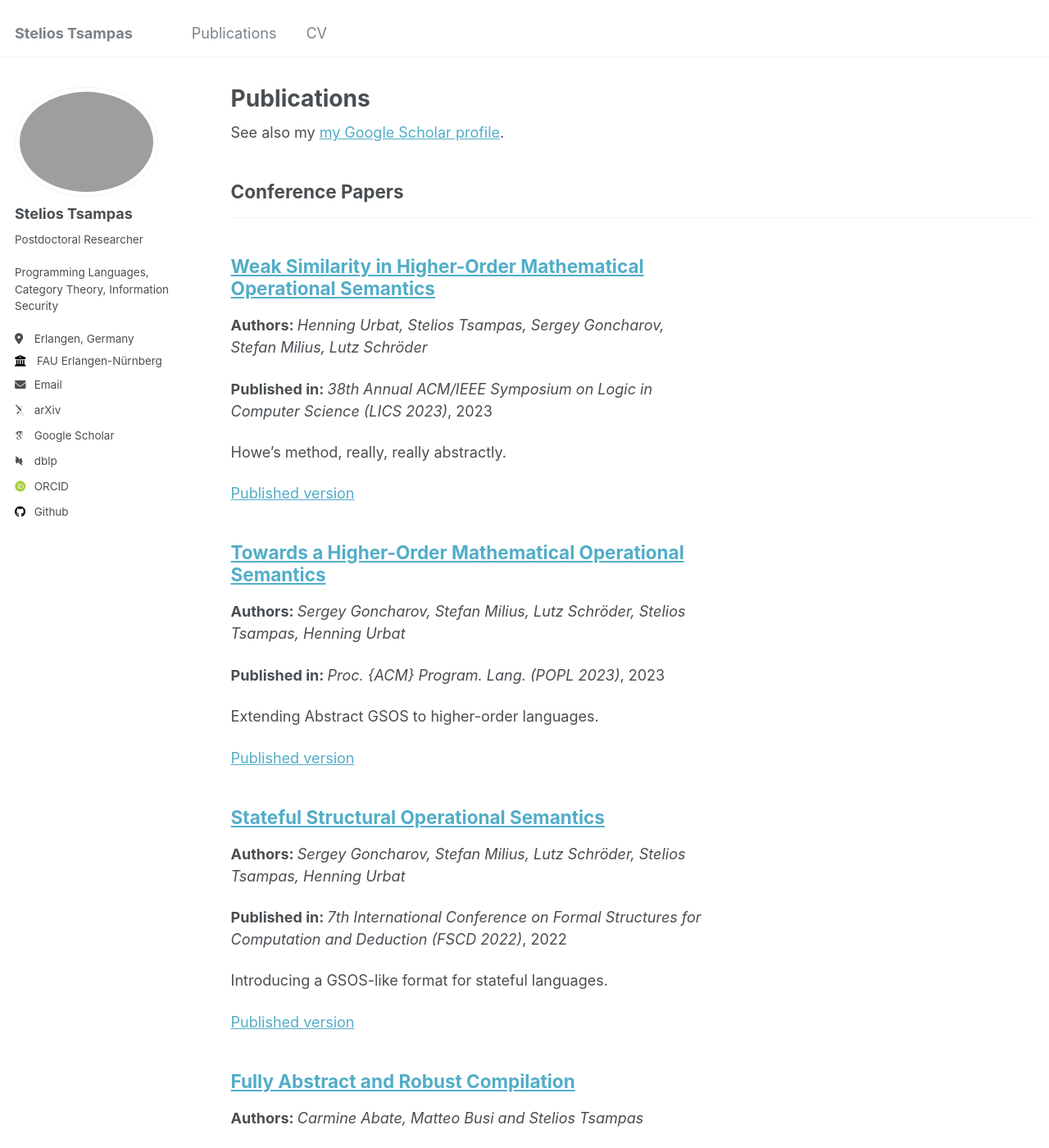
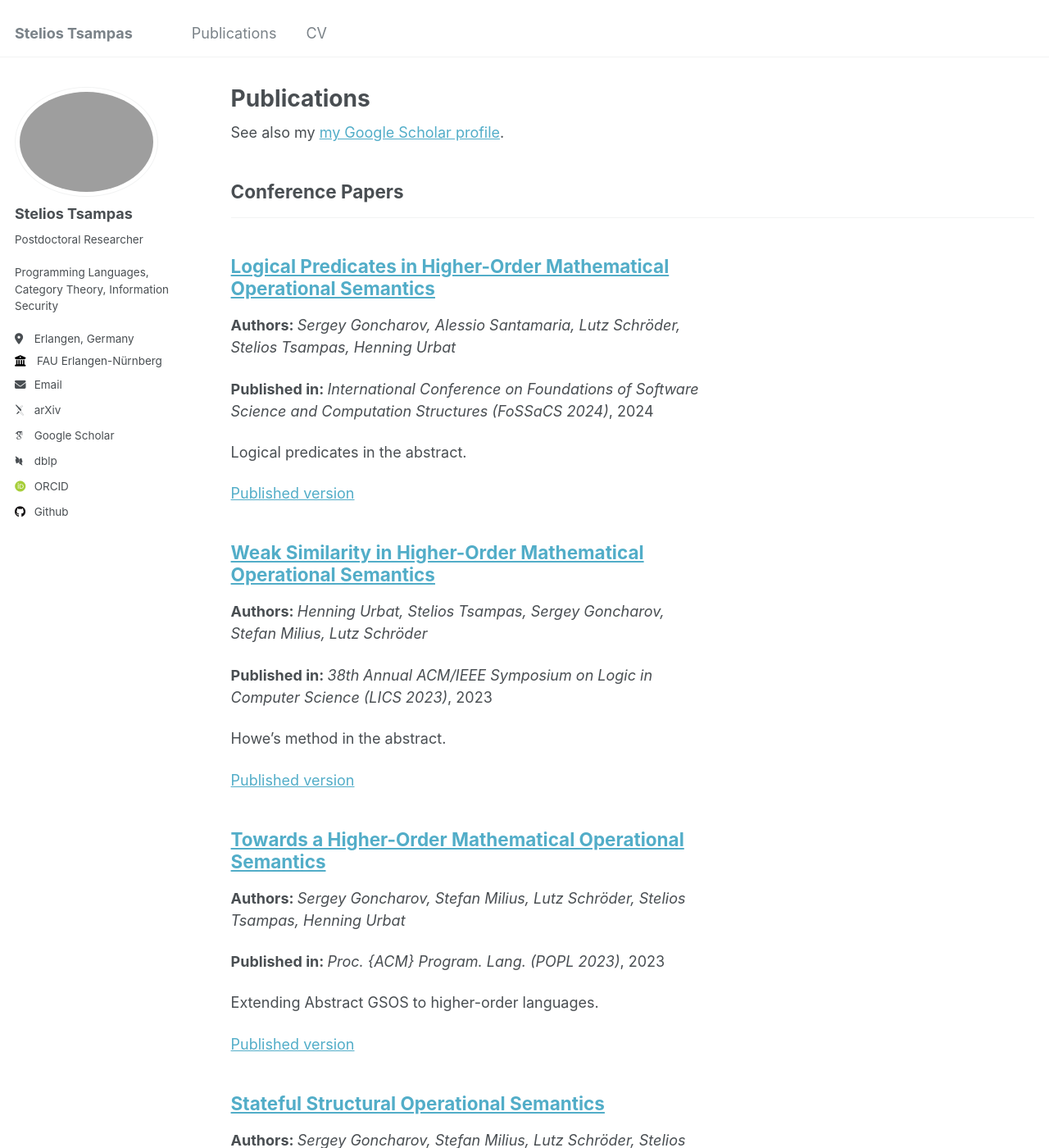
Before and after one commit to stelios-tau/stelios-tau.github.io, a Jekyll site: the page built from _pages/publications.html, in a window 1280 px wide and 1400 px high. Shown: the whole window at 82% size. Built offline with Jekyll 4.4.1, drawn with Linux system fonts in a browser that asks for light colours; some web fonts are replaced.

Commit message:
Adding another paper

```diff
--- a/_publications/2023-weak-similarity.md
+++ b/_publications/2023-weak-similarity.md
@@ -4,7 +4,7 @@ authors: "Henning Urbat, Stelios Tsampas, Sergey Goncharov, Stefan Milius, Lutz
 collection: publications
 category: conferences
 permalink: /publication/2023-weak-similarity
-excerpt: "Howe's method, really, really abstractly."
+excerpt: "Howe's method in the abstract."
 date: 2023-07-14
 venue: '38th Annual ACM/IEEE Symposium on Logic in Computer Science (LICS 2023)'
 paperurl: 'https://ieeexplore.ieee.org/document/10175706'
@@ -13,3 +13,5 @@ paperurl: 'https://ieeexplore.ieee.org/document/10175706'
 An important paper of the HO Abstract GSOS programme, as it was the first time we attempted to implement a complex, so-called "operational" method, at the level of generality of higher-order abstract GSOS. I was not prepared for the level of complexity of Howe's method... but Henning was! Henning wrote the majority of this paper, which is why the authorship is contribution-based, for the first and only time during my Erlangen days.
 
 The end result is quite satisfying, as it strips Howe's method to its bare essentials and alleviates the need to reinvent the wheel at every instance. This pattern, of lifting a well-known operational method to an abstract level, continues in follow-up work.
+
+In addition, it is here that we introduce the important notion of bifunctorial relation lifting, which fully unlocked the possibility of relational reasoning on this level of generality.
--- /dev/null
+++ b/_publications/2024-logical-predicates.md
@@ -0,0 +1,17 @@
+---
+title: "Logical Predicates in Higher-Order Mathematical Operational Semantics"
+authors: "Sergey Goncharov, Alessio Santamaria, Lutz Schröder, Stelios Tsampas, Henning Urbat"
+collection: publications
+category: conferences
+permalink: /publication/2024-logical-predicates
+excerpt: "Logical predicates in the abstract."
+date: 2024-04-06
+venue: 'International Conference on Foundations of Software Science and Computation Structures (FoSSaCS 2024)'
+paperurl: 'https://link.springer.com/chapter/10.1007/978-3-031-57231-9_3'
+---
+
+My first forray into the world of logical relations (of any kind), and our second "operational methods" paper of the HO Abstract GSOS programme. The ubiquity of logical relations, as basically the prime method for program reasoning with operational semantics, meant that such a reckoning was unavoidable. I was also deeply motivated to finally systematize this particular method, as I found logical relations to be, by-and-large, ad-hoc.
+
+The end result makes me happy. Logical predicates can now boast an abstract-yet-accurate definition, a general construction (to obtain a logical predicate that can be used in proofs of e.g. termination) is given, along with a surprising, simple and neat proof principle. This work opened a brand new path for the programme, and I thus find this work particularly important.
+
+Special thanks to Alessio Santamaria: it was our meeting at Boston that kicked things off.
```
